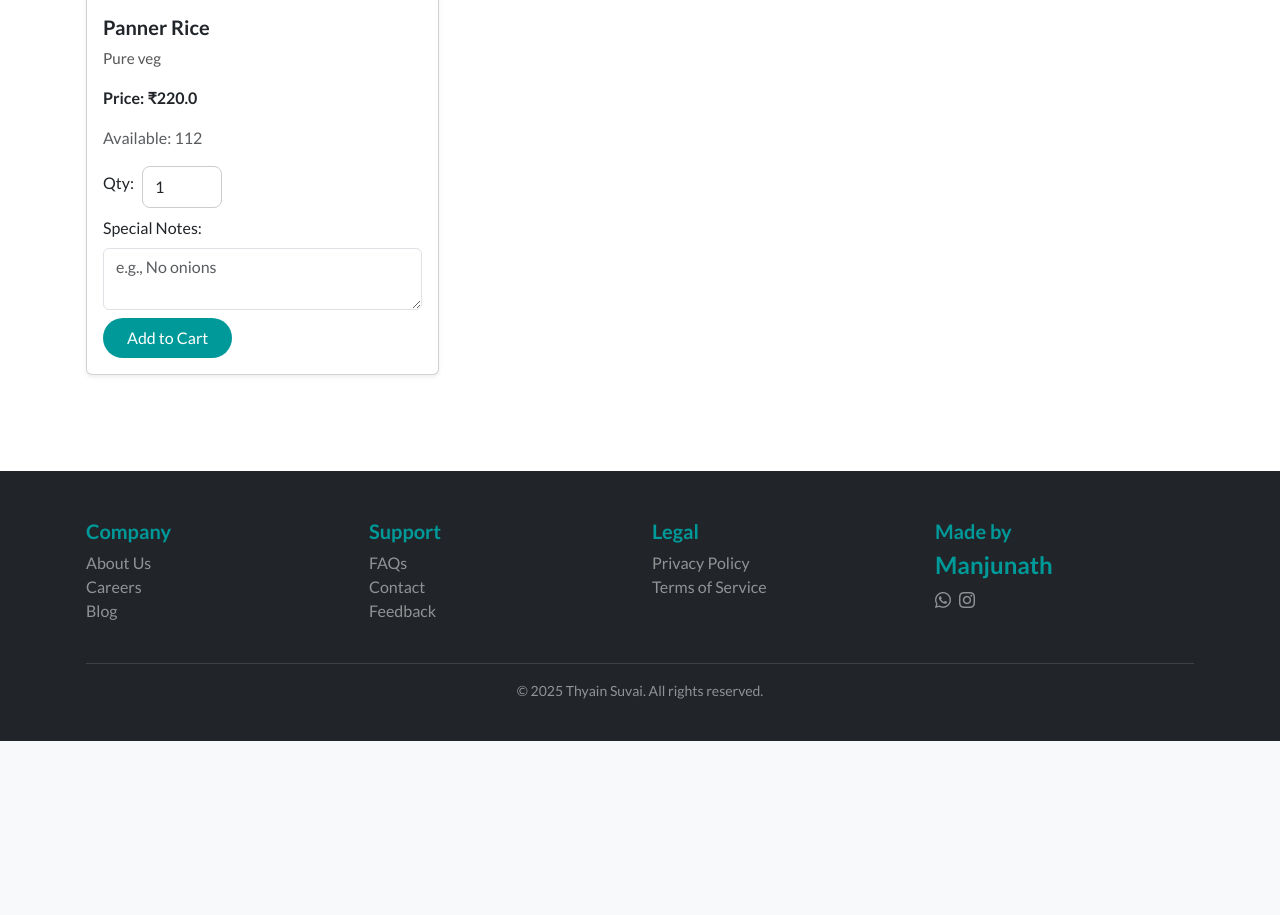
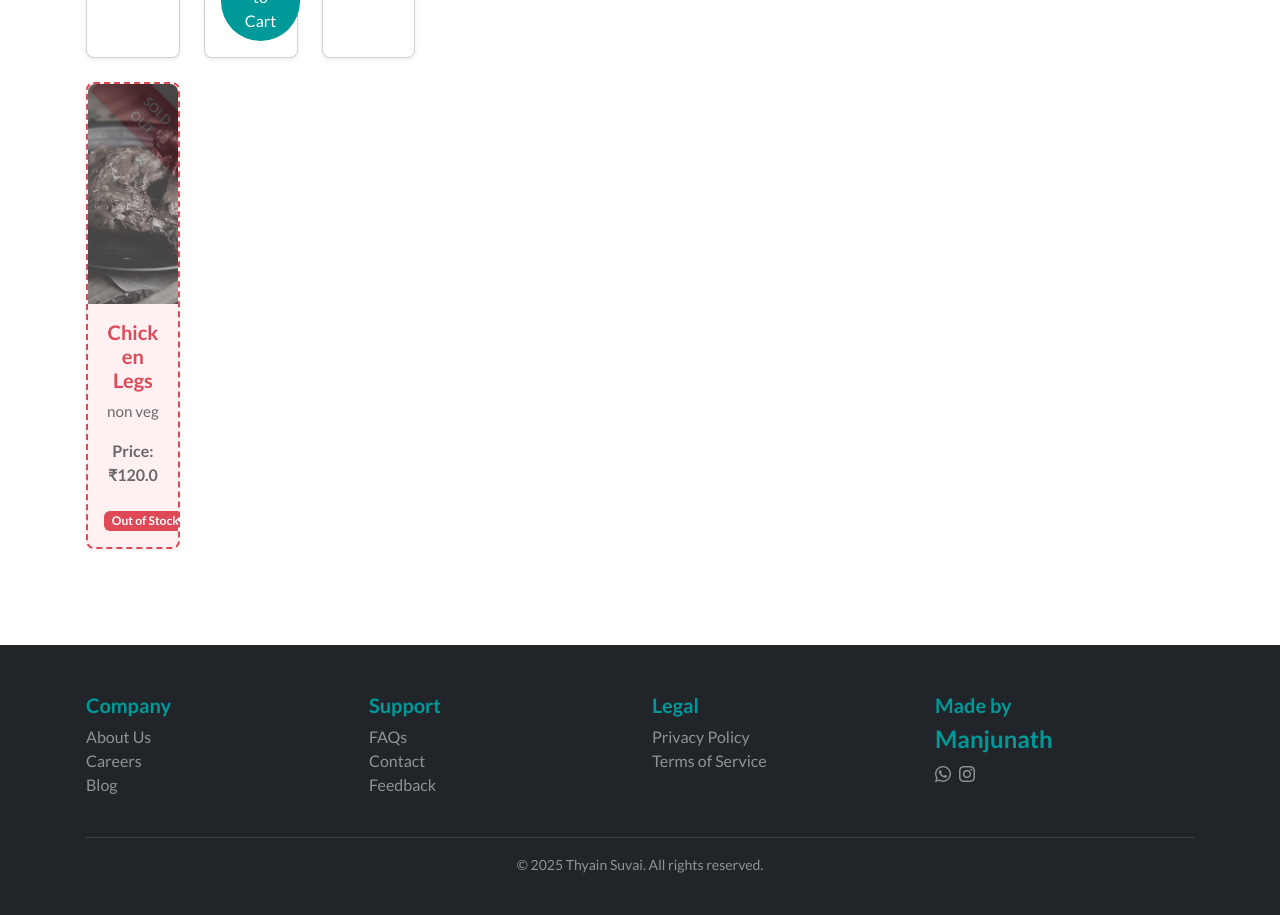
Before and after one commit to manii5228/Thayin_Suvai, a Flask app: page /menu in a window 1280 px wide. Shown: the part 1848-2763 px from the top of the page. Before the commit the page ends 2589 px from the top, so only its background shows below. Run offline with Flask 3, Linux system fonts and the light colour scheme.

Commit message:
sold out functionality is fixed

```diff
--- a/static/css/menu.css
+++ b/static/css/menu.css
@@ -11,6 +11,7 @@
   --shadow: 0 4px 12px rgba(0, 0, 0, 0.08);
 }
 
+/* -------------------- GENERAL -------------------- */
 body {
   font-family: 'Lato', sans-serif;
   color: var(--text-dark);
@@ -35,7 +36,7 @@
   z-index: 2;
 }
 
-  /* -------------------- TEAL BUTTON -------------------- */
+/* -------------------- BUTTONS -------------------- */
 .btn-teal {
   background-color: var(--primary-teal);
   color: var(--white);
@@ -48,35 +49,62 @@
 }
 
 /* -------------------- MENU CARDS -------------------- */
-  .menu-card {
+.menu-card, .card {
   border-radius: var(--radius-card);
   box-shadow: var(--shadow);
   transition: transform 0.2s ease, box-shadow 0.2s ease;
 }
-  .menu-card:hover {
+.menu-card:hover, .card:hover {
   transform: translateY(-5px);
-    box-shadow: 0 6px 16px rgba(0, 0, 0, 0.1);
+  box-shadow: 0 6px 16px rgba(0, 0, 0, 0.12);
 }
-  .menu-card img {
+
+.menu-card img, .card img {
   border-top-left-radius: var(--radius-card);
   border-top-right-radius: var(--radius-card);
   height: 220px;
   object-fit: cover;
 }
 
+/* Text styles inside cards */
 .card-title {
   font-weight: 600;
   font-size: 1.25rem;
   margin-bottom: 0.5rem;
 }
-
 .card-text {
   font-size: 0.95rem;
   color: #555;
 }
-
 .card-footer form input[type="number"] {
   font-size: 0.95rem;
+}
+
+/* -------------------- SOLD OUT CARD STYLES -------------------- */
+.sold-out-card {
+  position: relative;
+  border: 2px dashed #dc3545;
+  background-color: #fff0f0;
+  opacity: 0.9;
+  overflow: hidden;
+}
+
+.sold-out-card img {
+  filter: grayscale(90%) brightness(90%);
+  opacity: 0.8;
+}
+
+.sold-out-ribbon {
+  position: absolute;
+  top: 12px;
+  right: -40px;
+  background-color: #dc3545;
+  color: white;
+  padding: 5px 45px;
+  font-weight: bold;
+  font-size: 0.8rem;
+  transform: rotate(45deg);
+  box-shadow: 0 2px 8px rgba(0,0,0,0.3);
 }
 
 /* -------------------- MEDIA QUERIES -------------------- */
@@ -87,39 +115,13 @@
   .hero-section p {
     font-size: 1rem;
   }
+  .menu-card img, .card img {
+    height: 180px;
+  }
 }
 
+/* -------------------- DISABLED BUTTON STYLE -------------------- */
 .card .btn[disabled] {
   opacity: 0.6;
   cursor: not-allowed;
 }
-
-
-  /* Sold-out card styles */
-.sold-out-card {
-  position: relative;
-  background: #f8d7da; /* Light red/pink background */
-  border: 2px dashed #dc3545; /* Red dashed border */
-  opacity: 0.9;
-}
-
-.sold-out-card img {
-  opacity: 0.7;
-}
-
-.sold-out-card .card-body {
-  background-color: #fff5f5;
-}
-
-.sold-out-overlay {
-  position: absolute;
-  top: 10px;
-  left: -30px;
-  background: #dc3545;
-  color: white;
-  padding: 5px 30px;
-  font-weight: bold;
-  font-size: 0.85rem;
-  transform: rotate(-45deg);
-  box-shadow: 0 2px 6px rgba(0, 0, 0, 0.3);
-}
--- a/templates/menu.html
+++ b/templates/menu.html
@@ -16,8 +16,11 @@
 
     <div class="row row-cols-1 row-cols-md-3 g-4">
 
+      <div class="row row-cols-1 row-cols-md-3 g-4">
+
         <!-- 🍛 Available Items First -->
-      {% for item in available_items %}
+        {% for item in menu %}
+          {% if item.is_available and item.quantity_available > 0 %}
           <div class="col">
             <div class="card h-100 shadow-sm">
               <img src="{{ url_for('static', filename='uploads/' ~ item.image) }}" class="card-img-top" alt="{{ item.name }}">
@@ -45,25 +48,28 @@
               </div>
             </div>
           </div>
+          {% endif %}
         {% endfor %}
 
-
         <!-- 🚫 Sold Out Items Next -->
-{% for item in sold_out_items %}
+        {% for item in menu %}
+          {% if not item.is_available or item.quantity_available == 0 %}
           <div class="col">
-  <div class="card h-100 shadow-sm sold-out-card">
-    <div class="sold-out-overlay">SOLD OUT</div> <!-- 🛑 nice label -->
-    <img src="{{ url_for('static', filename='uploads/' ~ item.image) }}" class="card-img-top" alt="{{ item.name }}">
+            <div class="card h-100 shadow-sm sold-out-card position-relative">
+              <div class="sold-out-ribbon">SOLD OUT</div>
+              <img src="{{ url_for('static', filename='uploads/' ~ item.image) }}" class="card-img-top sold-out-img" alt="{{ item.name }}">
               <div class="card-body text-center">
                 <h5 class="card-title text-danger">{{ item.name }}</h5>
-      <p class="card-text">{{ item.description }}</p>
-      <p class="fw-bold">Price: ₹{{ item.price }}</p>
+                <p class="card-text text-muted">{{ item.description }}</p>
+                <p class="fw-bold text-muted">Price: ₹{{ item.price }}</p>
+                <div class="badge bg-danger mt-2">Out of Stock</div>
               </div>
             </div>
           </div>
+          {% endif %}
         {% endfor %}
 
-
+      </div>
 
     </div>
   {% else %}
```
Lines whose indentation alone changed are shown as unchanged.
